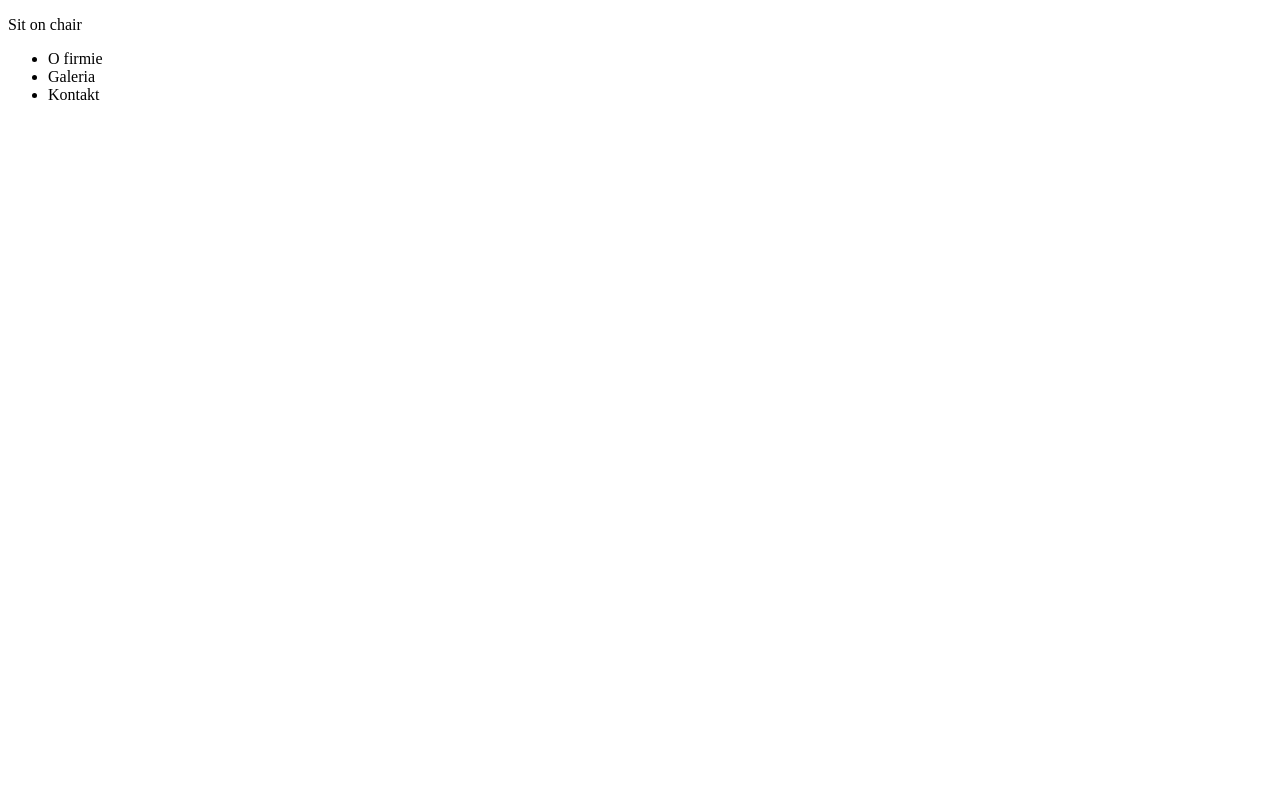
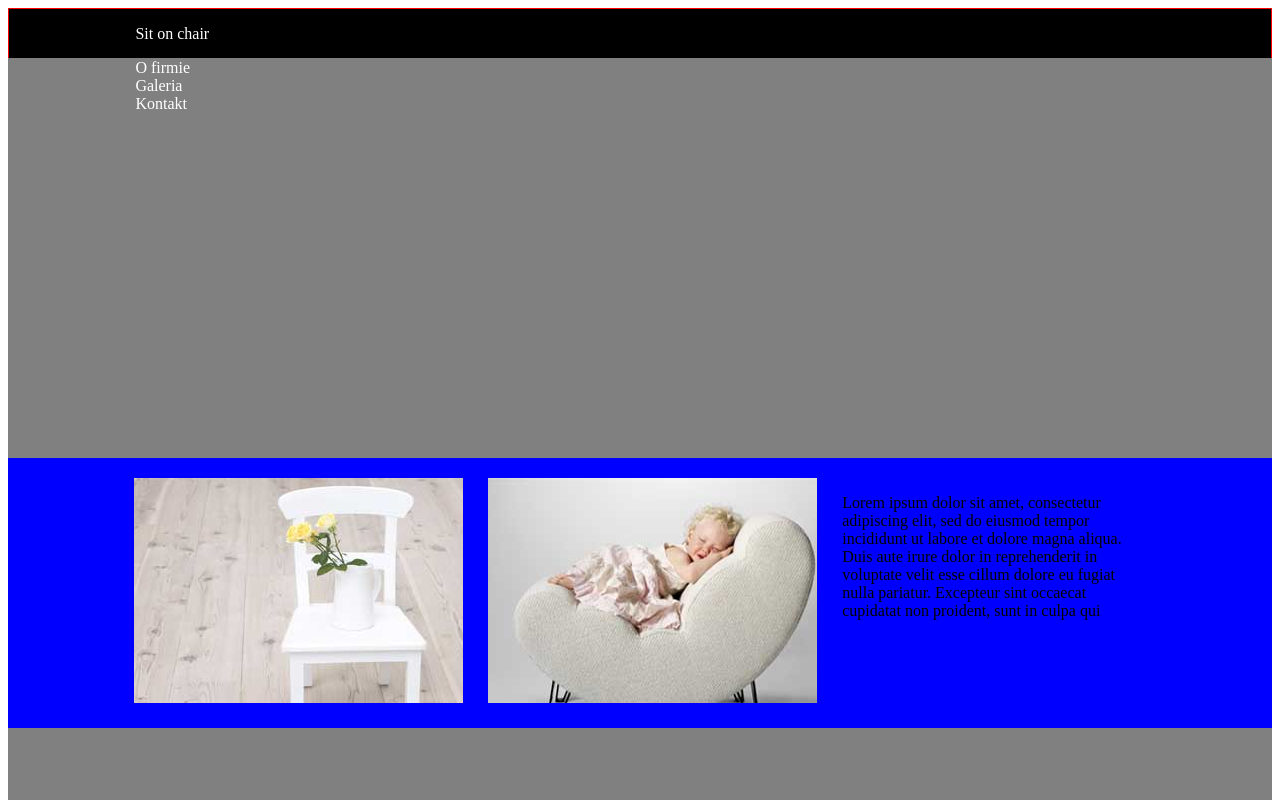
Before and after one commit to Juju-And/webpage---chair-shop, a plain HTML site: page index.html in a window 1280 px wide. Shown: the top 800 px of the page. Drawn offline with Linux system fonts and the light colour scheme; files that its build step writes are made by us from their sources.

Commit message:
Color scheme

```diff
--- a/index.html
+++ b/index.html
@@ -2,12 +2,13 @@
 <html lang="en">
 <head>
     <meta charset="UTF-8">
-    <link rel="stylesheet" href="css/style.css">
+    <link rel="stylesheet" href="style.css">
     <title>Sit on chair</title>
 </head>
 <body>
 <header class="header_container">
     <section class="header_content">
+        <div class="header_objects"></div>
         <p>Sit <span>on</span> chair</p>
         <nav class="header_menu">
             <ul>
@@ -18,16 +19,31 @@
         </nav>
     </section>
 </header>
-
 <section class="introduction">
 
 </section>
 
-<section class="gallery>">
+<section class="gallery_container">
+    <div class="gallery">
+        <div class="box1 boxes">
+            <img src="./images/box1_img.jpg">
+        </div>
+        <div class="box2 boxes">
+            <img src="./images/box2_img.jpg">
+        </div>
+        <div class="box3_description boxes">
+            <p>Lorem ipsum dolor sit amet, consectetur adipiscing elit, sed do eiusmod tempor incididunt ut labore et
+                dolore
+                magna aliqua.
+                <br>
+                Duis aute irure dolor in reprehenderit in voluptate velit esse cillum dolore eu fugiat
+                nulla pariatur. Excepteur sint occaecat cupidatat non proident, sunt in culpa qui </p>
 
+        </div>
+    </div>
 </section>
 
-<section class="pricelist">
+<section class="priceList">
 
 </section>
 
--- a/style.css
+++ b/style.css
@@ -0,0 +1,49 @@
+*{
+    box-sizing: border-box;
+}
+
+.header_container{
+    width: 100%;
+    background-color: black;
+    height: 50px;
+    color: white;
+}
+
+.header_content{
+    border: 1px solid red ;
+    padding-left: 10%;
+    padding-right: 10%;
+}
+
+ul {
+    list-style: none;
+    padding: 0;
+    margin: 0;
+}
+
+.introduction{
+    background-color: gray;
+    height: 400px;
+}
+
+.gallery_container{
+    background-color: blue;
+    height: 270px;
+    padding-left: 10%;
+    padding-right: 10%;
+
+}
+.gallery{
+    padding-top: 20px;
+    display: flex;
+    justify-content: space-between;
+}
+
+.boxes{
+    width: 30%;
+}
+
+.priceList{
+    background-color: gray;
+    height: 800px;
+}
```
